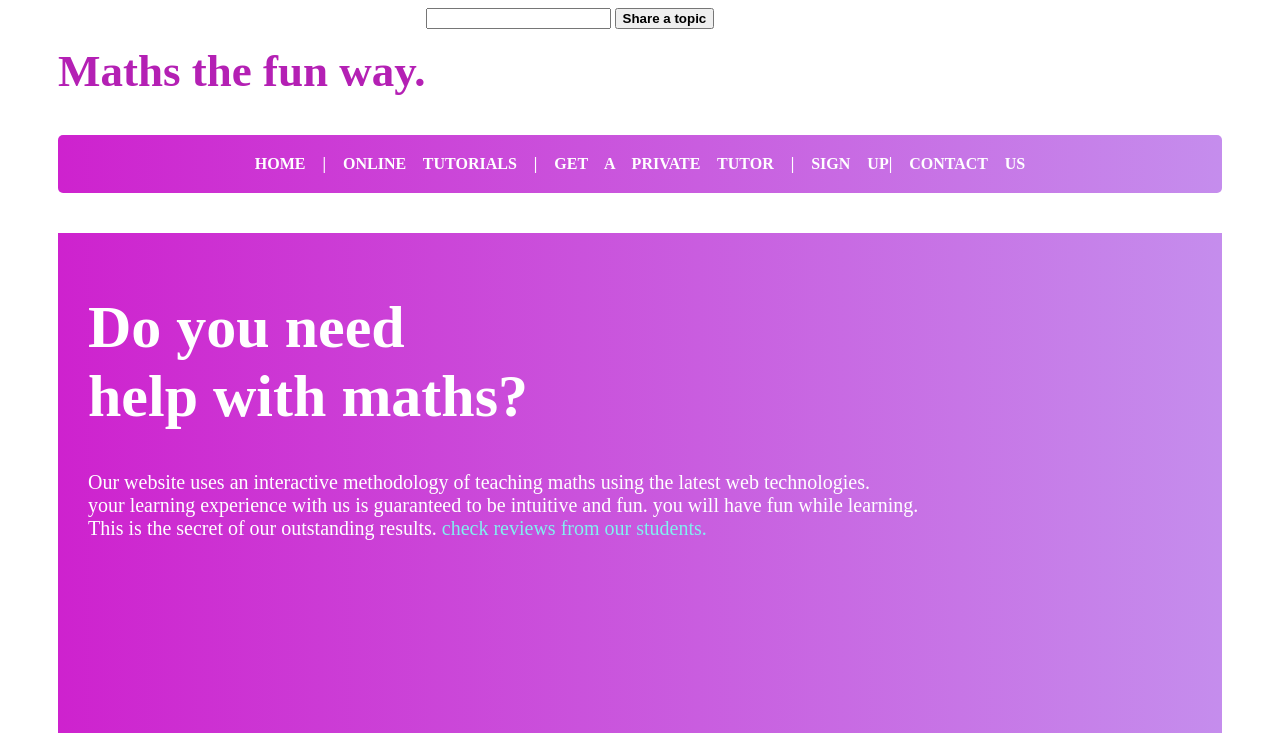
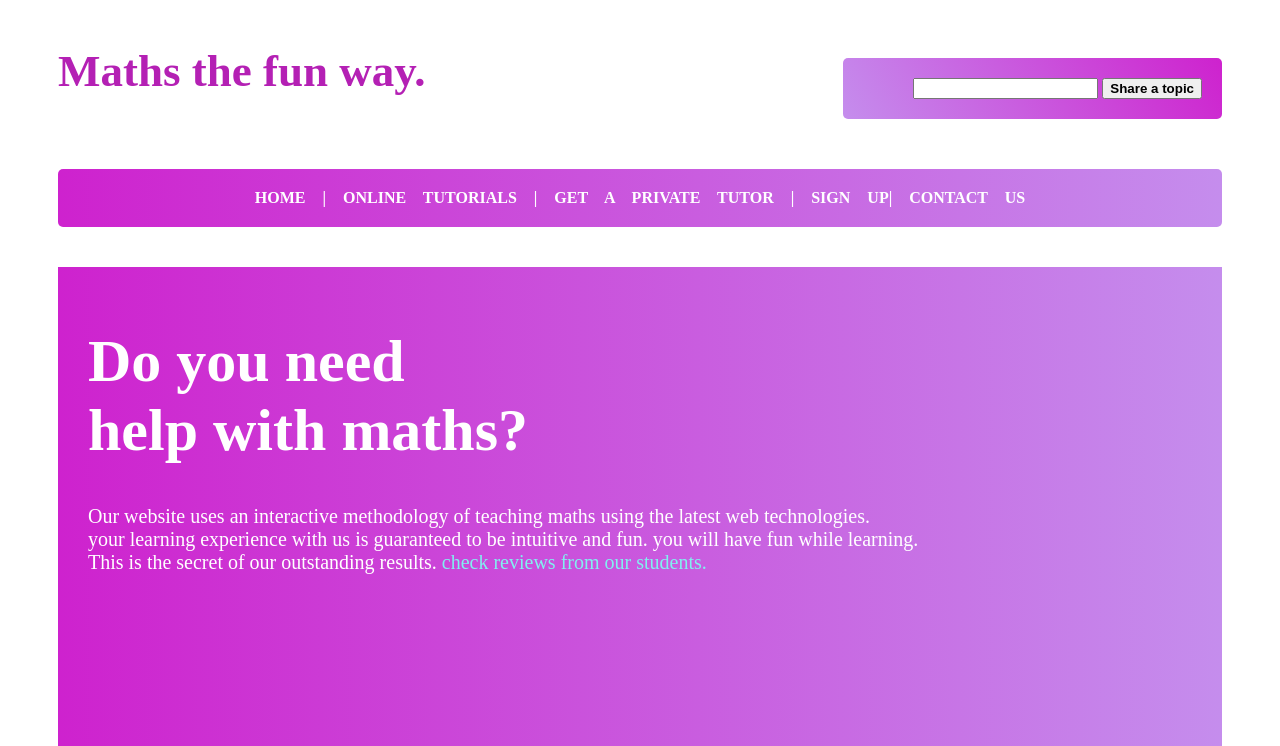
Before and after one commit to Bilalmustapha1/learn-maths, a plain HTML site: page index.html in a window 1280 px wide. Shown: the top 746 px of the page. Drawn offline with Linux system fonts and the light colour scheme.

Commit message:
Update index.html

```diff
--- a/index.html
+++ b/index.html
@@ -15,7 +15,15 @@
       }
 
 
-
+            #search{
+        background : linear-gradient(60deg , #c58ded, #ce22ce );
+        float: right;
+        padding: 20px;
+        padding-left: 70px;
+        margin: 50px;
+        border-radius: 5px;
+        justify-content: right;
+      }
 
 
       #navbar{
```
